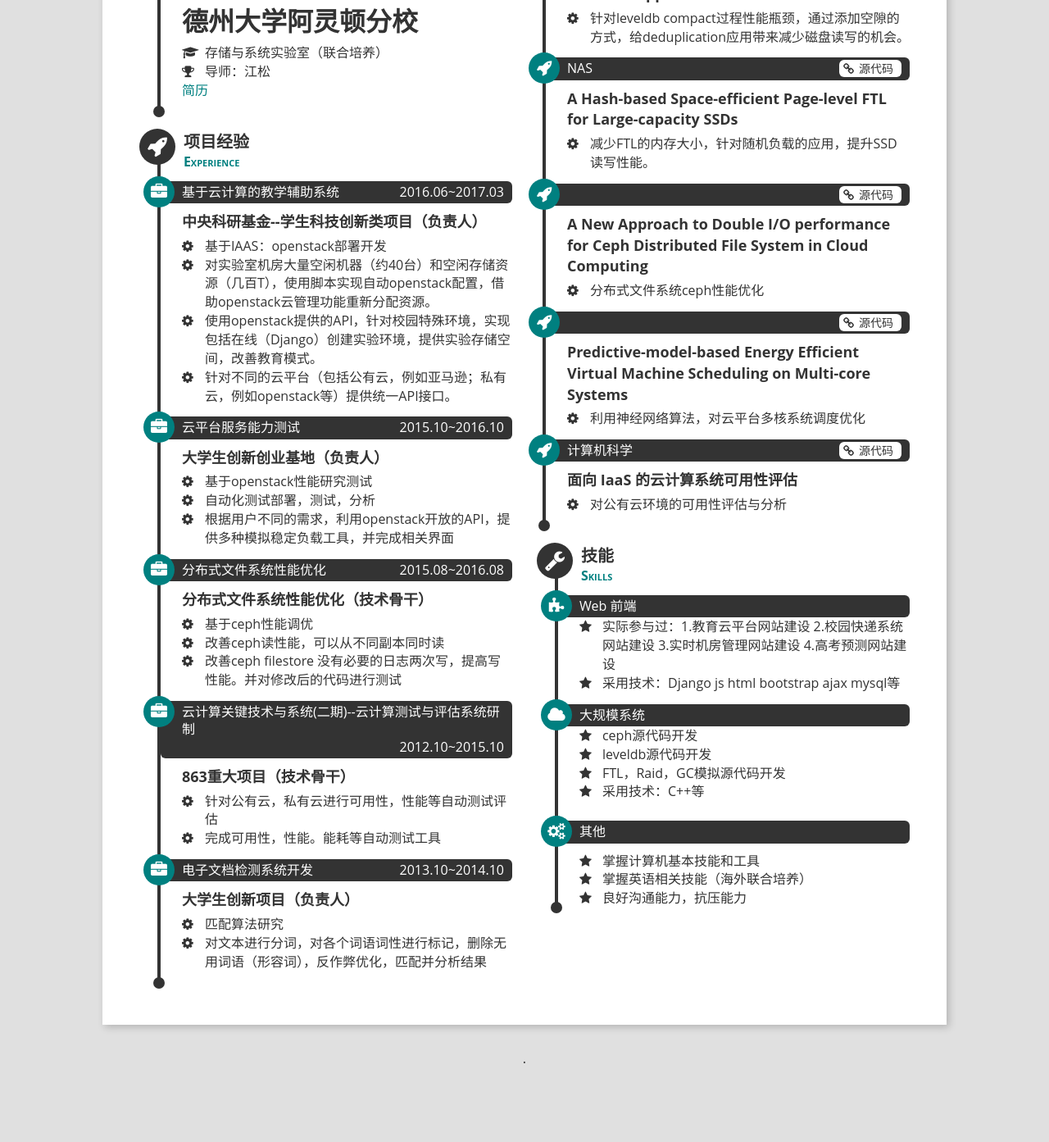
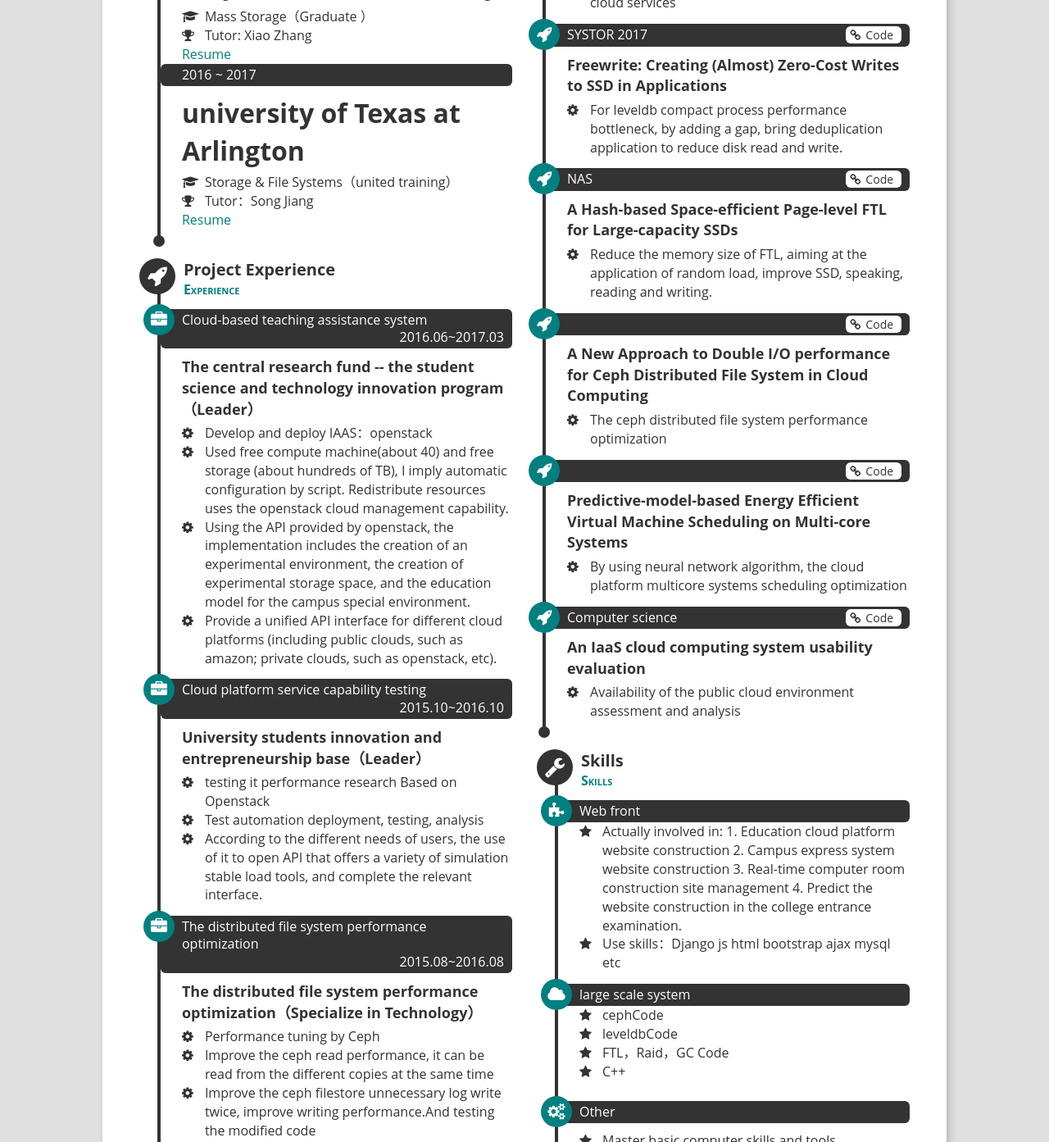
Before and after one commit to liucode/intro, a website: page en-index.html in a window 1280 px wide. Shown: the part 596-1989 px from the top of the page at 82% size. Before the commit the page ends 1928 px from the top, so only its background shows below. Drawn offline with Linux system fonts and the light colour scheme.

Commit message:
6/16
修改英文界面（待审查）

```diff
--- a/en-index.html
+++ b/en-index.html
@@ -8,7 +8,7 @@
 
   <head>
     <meta charset="utf-8">
-    <title>柳春懿--简历</title>
+    <title>Chunyi, Liu-CV </title>
     <meta name="viewport" content="width=device-width, initial-scale=1.0">
     <link rel="stylesheet" href="index.css">
     <script>
@@ -34,8 +34,8 @@
     <!--[if lte IE 8]><div class="lte-ie8-comment-wrapper"><p class="lte-ie8-comment">你正在使用 IE8 或更老的古董浏览器，还是快升级或者换浏览器吧~</p></div><![endif]-->
     <aside>
       <ul class="links">
-        <li class="link"><a href="static/柳春懿_西北工业大学_18729580703.pdf">简易PDF 下载</a></li>
-		<li class="link"><a href="static/柳春懿_西北工业大学_18729580703.doc">简易WORD 下载</a></li>
+        <li class="link"><a href="static/柳春懿_西北工业大学_18729580703.pdf">download pdf </a></li>
+		<li class="link"><a href="static/柳春懿_西北工业大学_18729580703.doc">download doc</a></li>
       </ul>
     </aside>
     <div class="container">
@@ -43,16 +43,16 @@
         <header class="row">
           <figure class="header-qrcode"><img src="static/wechat.jpg" alt="howe" class="qrcode-img invisible-lt-sm visible-print" /></figure>
           <section class="title">
-            <h1>柳春懿</h1>
-            <h2>计算机科学与技术</h2>
+            <h1>Chunyi Liu</h1>
+            <h2>Computer Science and Technology</h2>
 		</section>
 			<address>
 			<ul class="contact">
 			<li class="contact-email">18729580703@163com</li>
 			<li class="contact-wechat">456</li>
 			<li class="contact-github"><a href="https://github.com/liucode">https://github.com/liucode</a></li>
-			<li><a href="https://liucode.github.io/en-index.html">跳转到英文页面</a></li>
-			<li><a href="https://liucode.github.io/柳春懿_西北工业大学_18729580703.html">跳转到简易页面</a></li>
+			<li><a href="https://liucode.github.io/en-index.html">to chinese page</a></li>
+			<li><a href="https://liucode.github.io/柳春懿_西北工业大学_18729580703.html">to simple version</a></li>
 			</ul>
 			</address>
 			</header>
@@ -61,23 +61,23 @@
           <article class="column-6 first column">
             <section class="education">
               <div class="sec-title-wrapper">
-                <h3 class="sec-title"><span class="sec-title-ch">教育经历</span><span class="sec-title-en">Education</span></h3></div>
+                <h3 class="sec-title"><span class="sec-title-ch">Education Experience</span><span class="sec-title-en">Education</span></h3></div>
               <div class="timeline-wrapper">
                 <ul class="sec-content timeline">
                   <li class="timeline-item education-undergraduate">
                     <h3 class="timeline-title"><time class="education-time">2011 ~ 2015</time></h3>
-                    <dl class="education-description timeline-content"><dt class="education-name">西北工业大学</dt>
-                      <dd class="education-major">计算机科学与技术（本科）</dd>
+                    <dl class="education-description timeline-content"><dt class="education-name">Northwestern Polytechnical University</dt>
+                      <dd class="education-major">Computer Science and Technology（Undergraduate）</dd>
                     </dl>
 					<h3 class="timeline-title"><time class="education-time">2015 ~ 2018</time></h3>
-					<dl class="education-description timeline-content"><dt class="education-name">西北工业大学</dt>
-                      <dd class="education-major">海量存储实验室（研究生）</dd>
-					  <dd class="education-honor">导师：张晓</dd><a href="http://teacher.nwpu.edu.cn/zhangxiao.html">简历</a>
+					<dl class="education-description timeline-content"><dt class="education-name">Northwestern Polytechnical University</dt>
+                      <dd class="education-major">Mass Storage（Graduate ）</dd>
+					  <dd class="education-honor">Tutor: Xiao Zhang</dd><a href="http://teacher.nwpu.edu.cn/zhangxiao.html">Resume</a>
                     </dl>
 					<h3 class="timeline-title"><time class="education-time">2016 ~ 2017</time></h3>
-					<dl class="education-description timeline-content"><dt class="education-name">德州大学阿灵顿分校</dt>
-                      <dd class="education-major">存储与系统实验室（联合培养）</dd>
-					  <dd class="education-honor">导师：江松</dd><a href="http://ranger.uta.edu/~sjiang/">简历</a>
+					<dl class="education-description timeline-content"><dt class="education-name">university of Texas at Arlington</dt>
+                      <dd class="education-major">Storage & File Systems（united training）</dd>
+					  <dd class="education-honor">Tutor：Song Jiang</dd><a href="http://ranger.uta.edu/~sjiang/">Resume</a>
                     </dl>
                   </li>
                 </ul>
@@ -122,48 +122,48 @@
 
             <section class="experience">
               <div class="sec-title-wrapper">
-                <h3 class="sec-title"><span class="sec-title-ch">项目经验</span><span class="sec-title-en">Experience</span></h3></div>
+                <h3 class="sec-title"><span class="sec-title-ch">Project Experience</span><span class="sec-title-en">Experience</span></h3></div>
               <div class="timeline-wrapper">
                 <ul class="sec-content timeline">
                   <li class="timeline-item experience-internship">
-                    <h3 class="timeline-title"><span class="experience-place">基于云计算的教学辅助系统</span><time class="experience-time">2016.06~2017.03</time></h3>
-                    <dl class="experience-description timeline-content"><dt class="experience-position">中央科研基金--学生科技创新类项目（负责人）</dt>
-                      <dd class="experience-task">基于IAAS：openstack部署开发</dd>
-                      <dd class="experience-task">对实验室机房大量空闲机器（约40台）和空闲存储资源（几百T），使用脚本实现自动openstack配置，借助openstack云管理功能重新分配资源。</dd>
-					  <dd class="experience-task">使用openstack提供的API，针对校园特殊环境，实现包括在线（Django）创建实验环境，提供实验存储空间，改善教育模式。</dd>
-					  <dd class="experience-task">针对不同的云平台（包括公有云，例如亚马逊；私有云，例如openstack等）提供统一API接口。</dd>
+                    <h3 class="timeline-title"><span class="experience-place">Cloud-based teaching assistance system</span><time class="experience-time">2016.06~2017.03</time></h3>
+                    <dl class="experience-description timeline-content"><dt class="experience-position">The central research fund -- the student science and technology innovation program（Leader）</dt>
+                      <dd class="experience-task">Develop and deploy IAAS：openstack</dd>
+                      <dd class="experience-task">Used free compute machine(about 40) and free storage (about hundreds of TB), I imply  automatic configuration by script. Redistribute resources uses the openstack cloud management capability. </dd>
+					  <dd class="experience-task">Using the API provided by openstack, the implementation includes the creation of an experimental environment, the creation of experimental storage space, and the education model for the campus special environment.</dd>
+					  <dd class="experience-task">Provide a unified API interface for different cloud platforms (including public clouds, such as amazon; private clouds, such as openstack, etc).</dd>
                     </dl>
                   </li>
                   <li class="timeline-item experience-internship">
-                    <h3 class="timeline-title"><span class="experience-place">云平台服务能力测试</span><time class="experience-time">2015.10~2016.10</time></h3>
-                    <dl class="experience-description timeline-content"><dt class="experience-position">大学生创新创业基地（负责人）</dt>
-                      <dd class="experience-task">基于openstack性能研究测试</dd>
-                      <dd class="experience-task">自动化测试部署，测试，分析</dd>
-					  <dd class="experience-task">根据用户不同的需求，利用openstack开放的API，提供多种模拟稳定负载工具，并完成相关界面</dd>
+                    <h3 class="timeline-title"><span class="experience-place">Cloud platform service capability testing</span><time class="experience-time">2015.10~2016.10</time></h3>
+                    <dl class="experience-description timeline-content"><dt class="experience-position">University students innovation and entrepreneurship base（Leader）</dt>
+                      <dd class="experience-task">testing it performance research Based on Openstack </dd>
+                      <dd class="experience-task">Test automation deployment, testing, analysis</dd>
+					  <dd class="experience-task">According to the different needs of users, the use of it to open API that offers a variety of simulation stable load tools, and complete the relevant interface.</dd>
                     </dl>
                   </li>
                   <li class="timeline-item experience-internship">
-                    <h3 class="timeline-title"><span class="experience-place">分布式文件系统性能优化</span><time class="experience-time">2015.08~2016.08</time></h3>
-                    <dl class="experience-description timeline-content"><dt class="experience-position">分布式文件系统性能优化（技术骨干）</dt>
-                      <dd class="experience-task">基于ceph性能调优</dd>
-					  <dd class="experience-task">改善ceph读性能，可以从不同副本同时读</dd>
-                      <dd class="experience-task">改善ceph filestore 没有必要的日志两次写，提高写性能。并对修改后的代码进行测试</dd>
+                    <h3 class="timeline-title"><span class="experience-place">The distributed file system performance optimization</span><time class="experience-time">2015.08~2016.08</time></h3>
+                    <dl class="experience-description timeline-content"><dt class="experience-position">The distributed file system performance optimization（Specialize in Technology）</dt>
+                      <dd class="experience-task">Performance tuning by Ceph</dd>
+					  <dd class="experience-task">Improve the ceph read performance, it can be read from the different copies at the same time</dd>
+                      <dd class="experience-task">Improve the ceph filestore unnecessary log write twice, improve writing performance.And testing the modified code</dd>
                     </dl>
                   </li>
 
                   <li class="timeline-item experience-internship">
-                    <h3 class="timeline-title"><span class="experience-place">云计算关键技术与系统(二期)--云计算测试与评估系统研制</span><time class="experience-time">2012.10~2015.10</time></h3>
-                    <dl class="experience-description timeline-content"><dt class="experience-position">863重大项目（技术骨干）</dt>
-                      <dd class="experience-task">针对公有云，私有云进行可用性，性能等自动测试评估</strong></dd>
-					  <dd class="experience-task">完成可用性，性能。能耗等自动测试工具</strong></dd>
+                    <h3 class="timeline-title"><span class="experience-place">Key technology and cloud computing systems (phase ii) - cloud computing test and evaluation system is developed</span><time class="experience-time">2012.10~2015.10</time></h3>
+                    <dl class="experience-description timeline-content"><dt class="experience-position">863 Program（Specialize in Technology）</dt>
+                      <dd class="experience-task">For public clouds, private clouds for usability, performance, and other automated test assessments</strong></dd>
+					  <dd class="experience-task">Complete availability and performance.Automated testing tools such as energy consumption</strong></dd>
                     </dl>
                   </li>
 
                   <li class="timeline-item experience-internship">
-                    <h3 class="timeline-title"><span class="experience-place">电子文档检测系统开发</span><time class="experience-time">2013.10~2014.10</time></h3>
-                    <dl class="experience-description timeline-content"><dt class="experience-position">大学生创新项目（负责人）</dt>
-                      <dd class="experience-task">匹配算法研究</dd>
-					  <dd class="experience-task">对文本进行分词，对各个词语词性进行标记，删除无用词语（形容词），反作弊优化，匹配并分析结果</dd>
+                    <h3 class="timeline-title"><span class="experience-place">Electronic document detection system development</span><time class="experience-time">2013.10~2014.10</time></h3>
+                    <dl class="experience-description timeline-content"><dt class="experience-position">innovation project of university students （Leader）</dt>
+                      <dd class="experience-task">Matching algorithm research</dd>
+					  <dd class="experience-task">For word segmentation, text for each word part of speech tagging, delete the useless words (adjectives), anti cheat optimization, matching and analysis results</dd>
                     </dl>
                   </li>
 				</ul>
@@ -172,48 +172,48 @@
 				  </article>
 				 <section class="experience">
 				    <div class="sec-title-wrapper">
-						<h3 class="sec-title"><span class="sec-title-ch">论文相关</span><span class="sec-title-en">Paper</span></h3></div>
+						<h3 class="sec-title"><span class="sec-title-ch">Paper</span><span class="sec-title-en">Paper</span></h3></div>
 				<div class="timeline-wrapper">
 				  <ul class="sec-content timeline">
                   <li class="timeline-item experience-project">
-                    <h3 class="timeline-title"><span class="experience-project-type">计算机应用</span><span class="experience-title-aside"><a href="" class="experience-project-link">源代码</a><a href="" class="experience-project-link">Demo</a></span></h3>
-                    <dl class="experience-description timeline-content"><dt class="experience-project-name">私有云服务能力检测方法</dt>
-                      <dd class="experience-task">通过私有云应用程序接口动态扩展虚拟机数量，通过性能特征模型选取虚拟机所需配置的硬件信息和操作系统类别，并根据用户的需求差异使用不同的负载模型，形成相应的模拟运行环境。最后使用云计算服务等级协议（Service Level Agreement，SLA）作为测试标准来衡量私有云服务能力。</dd>
+                    <h3 class="timeline-title"><span class="experience-project-type">Computer application</span><span class="experience-title-aside"><a href="" class="experience-project-link">Code</a><a href="" class="experience-project-link">Demo</a></span></h3>
+                    <dl class="experience-description timeline-content"><dt class="experience-project-name">Private cloud service ability test methods</dt>
+                      <dd class="experience-task">Through a private cloud application program interface dynamic extension number of virtual machines by performance characteristics model selection information needed by the virtual machine configuration of hardware and operating system category, and according to user's demand difference using different load model, forming the corresponding simulation run environment.Finally using cloud computing service level agreements as test standard to measure the abilities of private cloud services</dd>
                     </dl>
                   </li>
 
                   <li class="timeline-item experience-project">
-                    <h3 class="timeline-title"><span class="experience-project-type">SYSTOR 2017</span><span class="experience-title-aside"><a href="https://github.com/liucode/leveldb" class="experience-project-link">源代码</a></span></h3>
+                    <h3 class="timeline-title"><span class="experience-project-type">SYSTOR 2017</span><span class="experience-title-aside"><a href="https://github.com/liucode/leveldb" class="experience-project-link">Code</a></span></h3>
                     <dl class="experience-description timeline-content"><dt class="experience-project-name">Freewrite: Creating (Almost) Zero-Cost Writes to SSD in Applications</dt>
-                      <dd class="experience-task">针对leveldb compact过程性能瓶颈，通过添加空隙的方式，给deduplication应用带来减少磁盘读写的机会。</dd>
+                      <dd class="experience-task">For leveldb compact process performance bottleneck, by adding a gap, bring deduplication application to reduce disk read and write.</dd>
                     </dl>
                   </li>
 
 				  <li class="timeline-item experience-project">
-                    <h3 class="timeline-title"><span class="experience-project-type">NAS</span><span class="experience-title-aside"><a href="https://github.com/liucode/nas" class="experience-project-link">源代码</a></span></h3>
+                    <h3 class="timeline-title"><span class="experience-project-type">NAS</span><span class="experience-title-aside"><a href="https://github.com/liucode/nas" class="experience-project-link">Code</a></span></h3>
                     <dl class="experience-description timeline-content"><dt class="experience-project-name">A Hash-based Space-efﬁcient Page-level FTL for Large-capacity SSDs</dt>
-                      <dd class="experience-task">减少FTL的内存大小，针对随机负载的应用，提升SSD读写性能。</dd>
+                      <dd class="experience-task">Reduce the memory size of FTL, aiming at the application of random load, improve SSD, speaking, reading and writing.</dd>
                     </dl>
                   </li>
 
                   <li class="timeline-item experience-project">
-                    <h3 class="timeline-title"><span class="experience-project-type"></span><span class="experience-title-aside"><a href="" class="experience-project-link">源代码</a></span></h3>
+                    <h3 class="timeline-title"><span class="experience-project-type"></span><span class="experience-title-aside"><a href="" class="experience-project-link">Code</a></span></h3>
                     <dl class="experience-description timeline-content"><dt class="experience-project-name">A New Approach to Double I/O performance for Ceph Distributed File System in Cloud Computing</dt>
-                      <dd class="experience-task">分布式文件系统ceph性能优化</dd>
+                      <dd class="experience-task">The ceph distributed file system performance optimization</dd>
                     </dl>
                   </li>
 
                   <li class="timeline-item experience-project">
-                    <h3 class="timeline-title"><span class="experience-project-type"></span><span class="experience-title-aside"><a href="" class="experience-project-link">源代码</a></span></h3>
+                    <h3 class="timeline-title"><span class="experience-project-type"></span><span class="experience-title-aside"><a href="" class="experience-project-link">Code</a></span></h3>
                     <dl class="experience-description timeline-content"><dt class="experience-project-name">Predictive-model-based Energy Efficient Virtual Machine Scheduling on Multi-core Systems</dt>
-                      <dd class="experience-task">利用神经网络算法，对云平台多核系统调度优化</dd>
+                      <dd class="experience-task">By using neural network algorithm, the cloud platform multicore systems scheduling optimization</dd>
                     </dl>
                   </li>
 
 				  <li class="timeline-item experience-project">
-                    <h3 class="timeline-title"><span class="experience-project-type">计算机科学</span><span class="experience-title-aside"><a href="" class="experience-project-link">源代码</a></span></h3>
-                    <dl class="experience-description timeline-content"><dt class="experience-project-name">面向 IaaS 的云计算系统可用性评估</dt>
-                      <dd class="experience-task">对公有云环境的可用性评估与分析</dd>
+                    <h3 class="timeline-title"><span class="experience-project-type">Computer science</span><span class="experience-title-aside"><a href="" class="experience-project-link">Code</a></span></h3>
+                    <dl class="experience-description timeline-content"><dt class="experience-project-name">An IaaS cloud computing system usability evaluation</dt>
+                      <dd class="experience-task">Availability of the public cloud environment assessment and analysis</dd>
                     </dl>
                   </li>
                 </ul>
@@ -224,30 +224,30 @@
           <article class="column-6 last column">
             <section class="skills">
               <div class="sec-title-wrapper">
-                <h3 class="sec-title"><span class="sec-title-ch">技能</span><span class="sec-title-en">Skills</span></h3></div>
+                <h3 class="sec-title"><span class="sec-title-ch">Skills</span><span class="sec-title-en">Skills</span></h3></div>
               <div class="timeline-wrapper">
                 <ul class="sec-content timeline">
                   <li class="timeline-item skills-frontend">
-                    <h3 class="timeline-title"><span class="skills-type">Web 前端</span></h3>
-                      <dd class="skills-item-description"><span>实际参与过：1.教育云平台网站建设 2.校园快递系统网站建设 3.实时机房管理网站建设 4.高考预测网站建设</span></dd>
-					  <dd class="skills-item-description"><span>采用技术：Django js html bootstrap ajax mysql等</span></dd>
+                    <h3 class="timeline-title"><span class="skills-type">Web front</span></h3>
+                      <dd class="skills-item-description"><span>Actually involved in: 1. Education cloud platform website construction 2. Campus express system website construction 3. Real-time computer room construction site management 4. Predict the website construction in the college entrance examination.</span></dd>
+					  <dd class="skills-item-description"><span>Use skills：Django js html bootstrap ajax mysql etc</span></dd>
                     </dl>
                   </li>
 
                   <li class="timeline-item skills-backend">
-                    <h3 class="timeline-title"><span class="skills-type">大规模系统</span></h3>
-                      <dd class="skills-item-description"><span>ceph源代码开发</span></dd>
-					  <dd class="skills-item-description"><span>leveldb源代码开发</span></dd>
-					  <dd class="skills-item-description"><span>FTL，Raid，GC模拟源代码开发</span></dd>
-					  <dd class="skills-item-description"><span>采用技术：C++等</span></dd>
+                    <h3 class="timeline-title"><span class="skills-type">large scale system</span></h3>
+                      <dd class="skills-item-description"><span>cephCode</span></dd>
+					  <dd class="skills-item-description"><span>leveldbCode</span></dd>
+					  <dd class="skills-item-description"><span>FTL，Raid，GC Code</span></dd>
+					  <dd class="skills-item-description"><span>C++</span></dd>
                     </dl>
                   </li>
                   <li class="timeline-item skills-miscellaneous">
-                    <h3 class="timeline-title"><span class="skills-type">其他</span></h3>
+                    <h3 class="timeline-title"><span class="skills-type">Other</span></h3>
                     <ul class="skills-description skills-miscellaneous timeline-content">
-                      <li class="skills-item-description"><span>掌握计算机基本技能和工具</span></li>
-					  <li class="skills-item-description"><span>掌握英语相关技能（海外联合培养）</span></li>
-					  <li class="skills-item-description"><span>良好沟通能力，抗压能力</span></li>
+                      <li class="skills-item-description"><span>Master basic computer skills and tools</span></li>
+					  <li class="skills-item-description"><span>Related to master English skills (overseas training)</span></li>
+					  <li class="skills-item-description"><span>Good communication skills, ability to work under pressure</span></li>
                   </li>
                 </ul>
               </div>
```
Also changed, not shown: index.html (+9 -9 lines), 4 other files.
